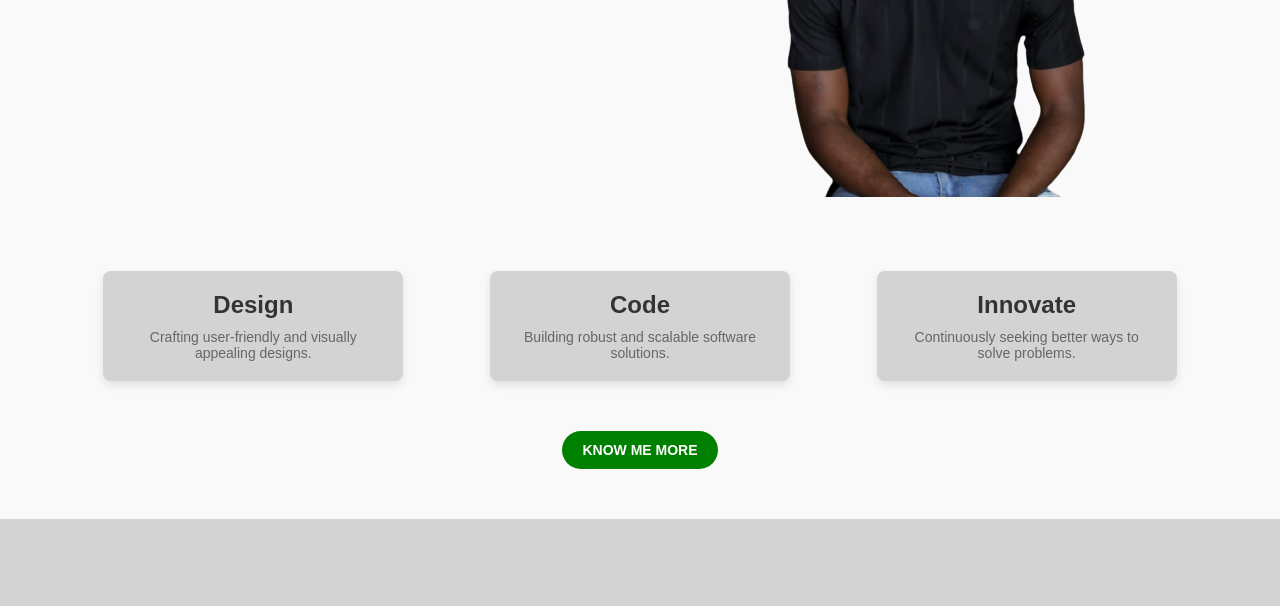
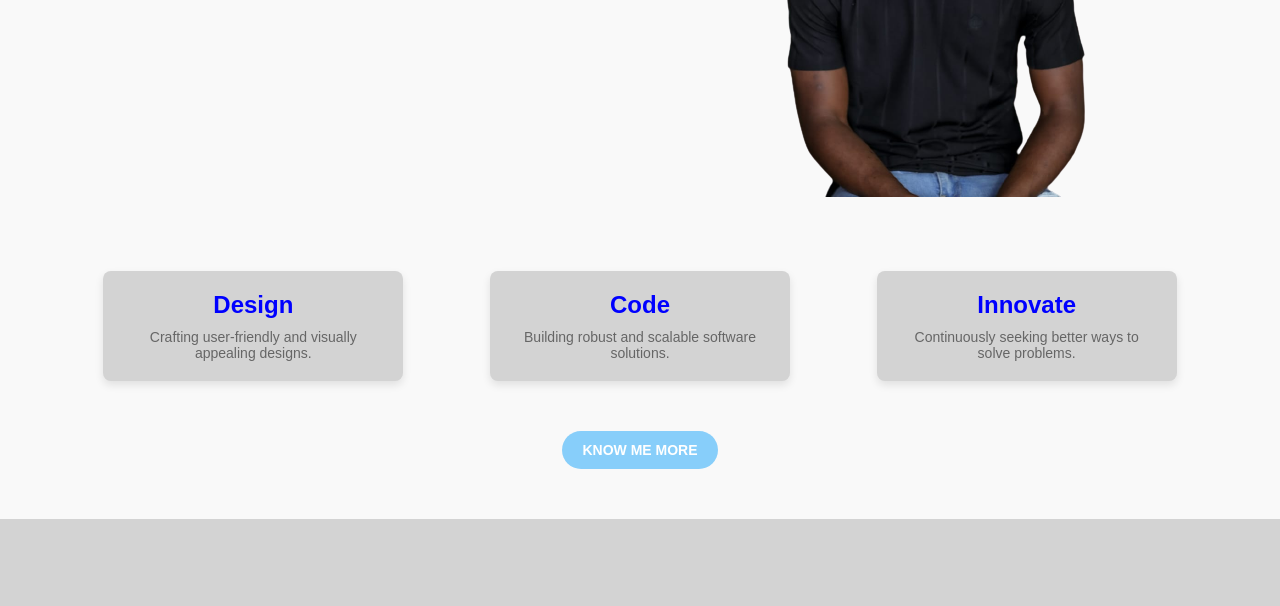
Before and after one commit to TheCyberAyo/Ayongezwa_Porfolio, a plain HTML site: page Index.html in a window 1280 px wide. Shown: the part 488-1094 px from the top of the page. Drawn offline with Linux system fonts and the light colour scheme.

Commit message:
changed colors of card text

```diff
--- a/style.css
+++ b/style.css
@@ -134,7 +134,7 @@ nav ul li a {
 
 .card h4 {
     font-size: 24px;
-    color: #333;
+    color: blue;
     margin-bottom: 10px;
 }
 
@@ -150,7 +150,7 @@ nav ul li a {
 
 .oval {
     display: inline-block;
-    background-color: green;
+    background-color: lightskyblue;
     padding: 10px 20px;
     border-radius: 20px;
     cursor: pointer;
```
